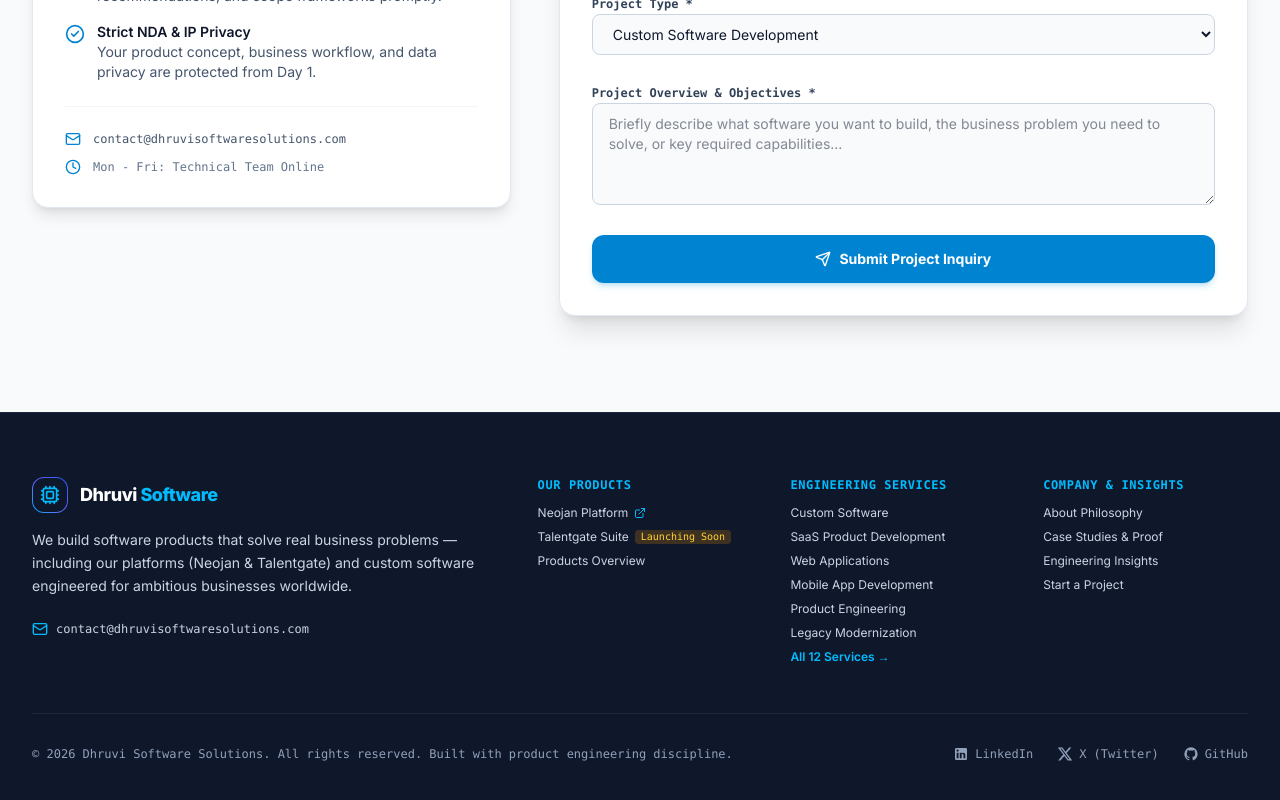
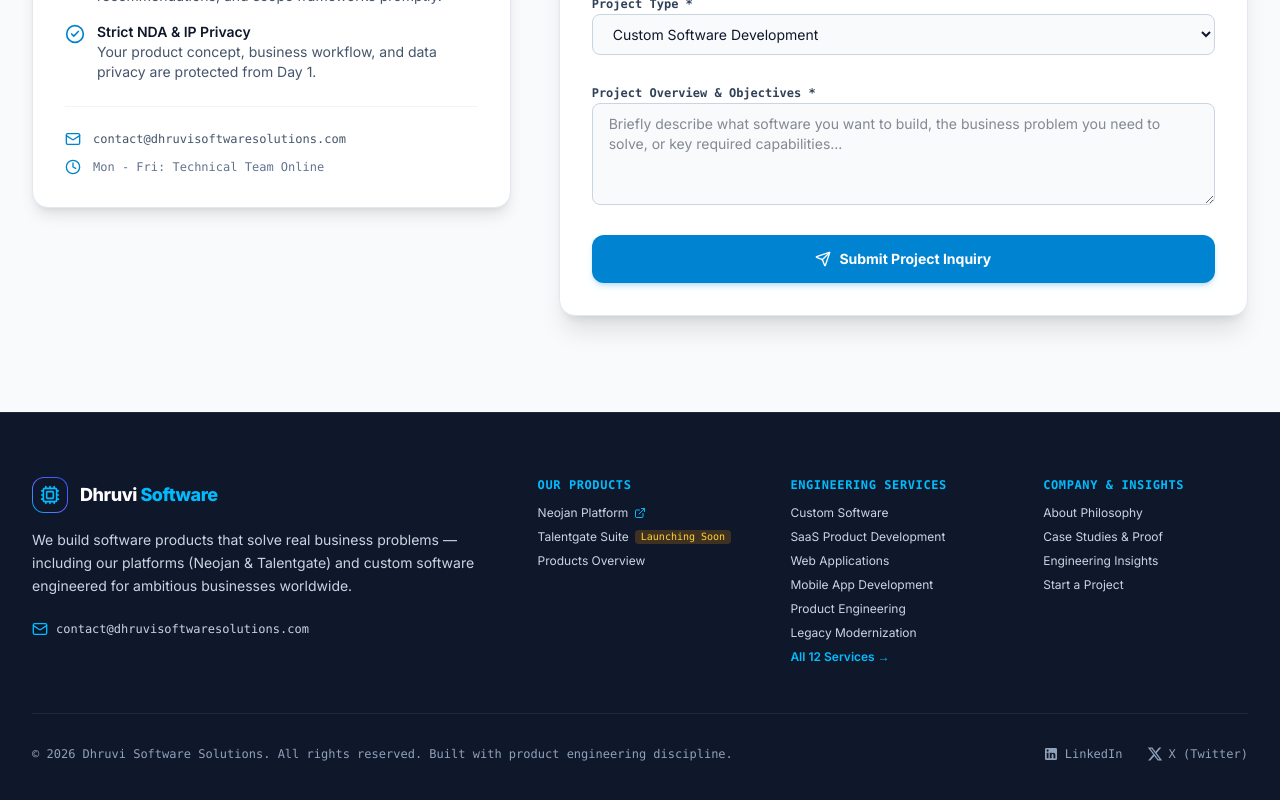
Before and after one commit to prathameshemaske/dhruvisoftware, a Next.js app: page / in a window 1280 px wide. Shown: the part 8252-9052 px from the top of the page. Built offline with nearby package versions, Linux system fonts and the light colour scheme.

Commit message:
Remove GitHub links from website footer & schema data, and upload full updated codebase to repository

```diff
--- a/src/components/Footer.tsx
+++ b/src/components/Footer.tsx
@@ -161,17 +161,6 @@
               </svg>
               <span>X (Twitter)</span>
             </a>
-            <a
-              href={companyData.socialLinks.github}
-              target="_blank"
-              rel="noopener noreferrer"
-              className="hover:text-sky-400 transition-colors flex items-center gap-1.5"
-            >
-              <svg className="h-4 w-4 fill-current" viewBox="0 0 24 24">
-                <path d="M12 2A10 10 0 0 0 2 12c0 4.42 2.87 8.17 6.84 9.5.5.08.66-.23.66-.5v-1.69c-2.77.6-3.36-1.34-3.36-1.34-.46-1.16-1.11-1.47-1.11-1.47-.91-.62.07-.6.07-.6 1 .07 1.53 1.03 1.53 1.03.87 1.52 2.34 1.07 2.91.83.1-.65.35-1.09.63-1.34-2.22-.25-4.55-1.11-4.55-4.92 0-1.11.38-2 1.03-2.71-.1-.25-.45-1.29.1-2.64 0 0 .84-.27 2.75 1.02.79-.22 1.65-.33 2.5-.33.85 0 1.71.11 2.5.33 1.91-1.29 2.75-1.02 2.75-1.02.55 1.35.2 2.39.1 2.64.65.71 1.03 1.6 1.03 2.71 0 3.82-2.34 4.66-4.57 4.91.36.31.69.92.69 1.85V21c0 .27.16.59.67.5C19.14 20.16 22 16.42 22 12A10 10 0 0 0 12 2z"/>
-              </svg>
-              <span>GitHub</span>
-            </a>
           </div>
         </div>
       </div>
--- a/src/components/JsonLd.tsx
+++ b/src/components/JsonLd.tsx
@@ -35,7 +35,6 @@
   sameAs: [
     "https://linkedin.com/company/dhruvi-software-solutions",
     "https://twitter.com/dhruvisoftware",
-    "https://github.com/prathameshemaske/dhruvisoftware",
   ],
 };
 
--- a/src/data/companyData.ts
+++ b/src/data/companyData.ts
@@ -11,7 +11,6 @@
   socialLinks: {
     linkedin: string;
     twitter: string;
-    github: string;
   };
   metrics: Array<{ value: string; label: string; subtext: string }>;
   philosophy: Array<{ title: string; description: string; icon: string }>;
@@ -33,7 +32,6 @@
   socialLinks: {
     linkedin: "https://linkedin.com/company/dhruvi-software-solutions",
     twitter: "https://twitter.com/dhruvisoftware",
-    github: "https://github.com/prathameshemaske/dhruvisoftware",
   },
   metrics: [
     { value: "2+", label: "Proprietary Software Platforms", subtext: "Neojan & Talentgate" },
```
